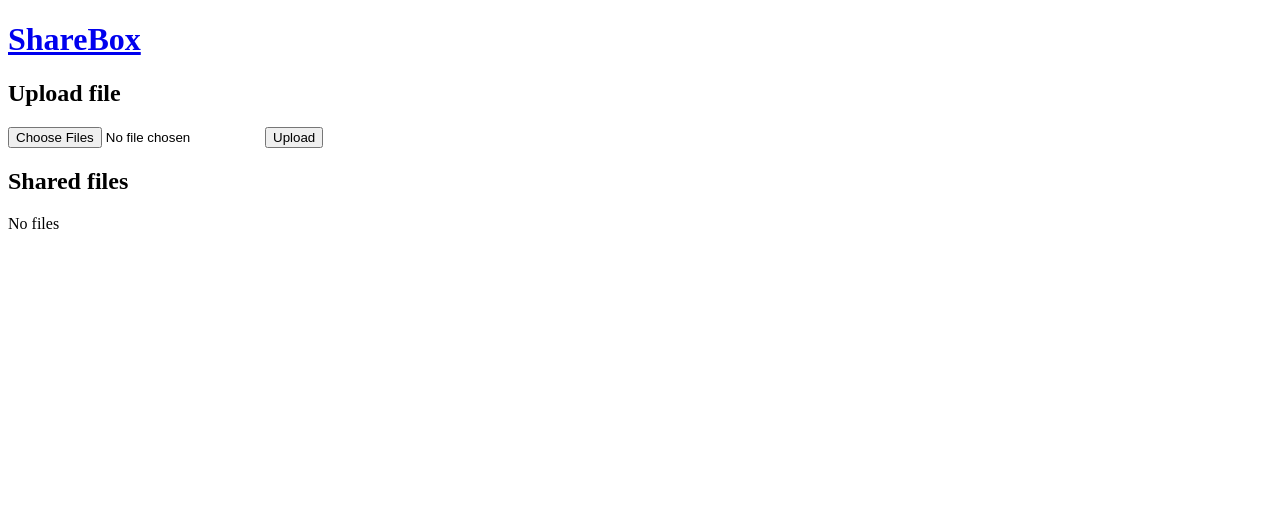
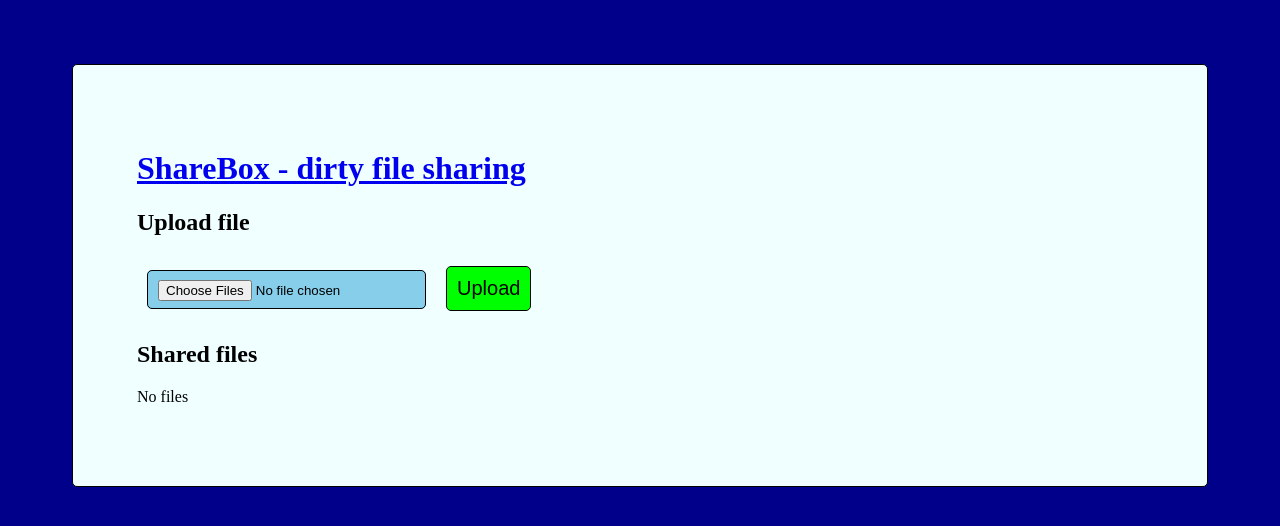
Before and after one commit to alexcoder04/sharebox, a Flask app: template templates/index.html in a window 1280 px wide. Shown: the top 526 px of the page. Run offline with Flask 2, Linux system fonts and the light colour scheme; the template is opened without the code that fills it, so the values that code supplies are empty.

Commit message:
add some styling

```diff
--- a/server.py
+++ b/server.py
@@ -7,7 +7,6 @@ from werkzeug.utils import secure_filename
 import argparse
 
 PORT = 8899
-DELETE_AFTER = 60 * 5
 
 app = Flask(__name__)
 
@@ -16,16 +15,21 @@ def index():
     files = []
     for f in os.listdir(app.config["SHARE_DIR"]):
         path = os.path.join(app.config["SHARE_DIR"], f)
+        delete_after = app.config["KEEP"]
         if not os.path.isfile(path):
             continue
-        if os.path.getmtime(path) + DELETE_AFTER < time.time():
+        if os.path.getmtime(path) + delete_after < time.time():
             os.remove(path)
             files.append({
-                "name": f, "expires": 0, "deleted": True
+                "name": f,
+                "expires": 0,
+                "deleted": True
                 })
             continue
         files.append({
-            "name": f, "expires": int(os.path.getmtime(path) + DELETE_AFTER - time.time()), "deleted": False
+            "name": f,
+            "expires": int(os.path.getmtime(path) + delete_after - time.time()),
+            "deleted": False
             })
     return render_template("index.html", files=files)
 
@@ -57,9 +61,11 @@ if __name__ == "__main__":
 
     parser.add_argument("--debug", action="store_true", help="run flask in debug mode")
     parser.add_argument("--share-dir", default="/media/share", type=str, help="folder to share")
+    parser.add_argument("--keep", default=(60*5), type=int, help="deleted files after so many seconds")
 
     args = parser.parse_args()
 
     app.config["SHARE_DIR"] = args.share_dir
+    app.config["KEEP"] = args.keep
 
     app.run(port=PORT, debug=args.debug, host="0.0.0.0")
--- /dev/null
+++ b/static/main.css
@@ -0,0 +1,49 @@
+body {
+  background-color: darkblue;
+}
+
+.main-container {
+  border: 1px solid black;
+  border-radius: 5px;
+  margin: 5vw;
+  padding: 5vw;
+  background-color: azure;
+}
+
+.file-item {
+  list-style: none;
+  border: 1px solid black;
+  border-radius: 5px;
+  margin: 5px;
+  padding: 5px;
+  background-color: darkgreen;
+  color: white;
+}
+
+.file-item > a {
+  text-decoration: none;
+  color: white;
+}
+
+.file-deleted {
+  color: orange;
+  text-decoration: line-through;
+}
+
+.upload-box {
+  border: 1px solid black;
+  border-radius: 5px;
+  margin: 10px;
+  padding: 10px;
+  background-color: skyblue;
+}
+
+.btn {
+  border: 1px solid black;
+  border-radius: 5px;
+  padding: 10px;
+  margin: 10px;
+  cursor: pointer;
+  background-color: lime;
+  font-size: 20px;
+}
--- a/templates/index.html
+++ b/templates/index.html
@@ -3,9 +3,11 @@
   <head>
     <meta charset="utf-8" />
     <script src="/static/countdown.js" defer></script>
+    <link rel="stylesheet" href="/static/main.css" />
   </head>
   <body>
-      <h1><a href="/">ShareBox</a></h1>
+      <div class="main-container">
+      <h1><a href="/">ShareBox - dirty file sharing</a></h1>
       <div>
         <h2>Upload file</h2>
         <form
@@ -13,10 +15,10 @@
           method="post"
           enctype="multipart/form-data"
         >
-          <label for="upload">
+          <label for="upload" class="upload-box">
             <input type="file" multiple id="upload" name="upload">
           </label>
-          <button type="submit">Upload</button>
+          <button type="submit" class="btn">Upload</button>
         </form>
       </div>
       <div>
@@ -24,18 +26,22 @@
           {% if files.__len__() < 1 %}
             <p>No files</p>
           {% endif %}
-          <ul>
+          <ul class="files-list">
             {% for file in files %}
-            <li>
+            <li class="file-item">
+                {% if file["deleted"] %}
+                <span class="file-deleted">{{ file["name"] }} (deleted)</span>
+                {% else %}
                 <a
-                    href="/dl/{{ file }}"
-                    {% if file["deleted"] %}
-                    style="text-decoration: line-through; color: red;"
-                    {% endif %}
-                    >{{ file["name"] }} (expires in <span class="expires-number">{{ file["expires"] }}</span> seconds)</a>
+                    href="/dl/{{ file["name"] }}"
+                    >{{ file["name"] }}
+                    (expires in <span class="expires-number">{{ file["expires"] }}</span> seconds)
+                </a>
+                {% endif %}
             </li>
             {% endfor %}
           </ul>
       </div>
+      </div>
   </body>
 </html>
```
